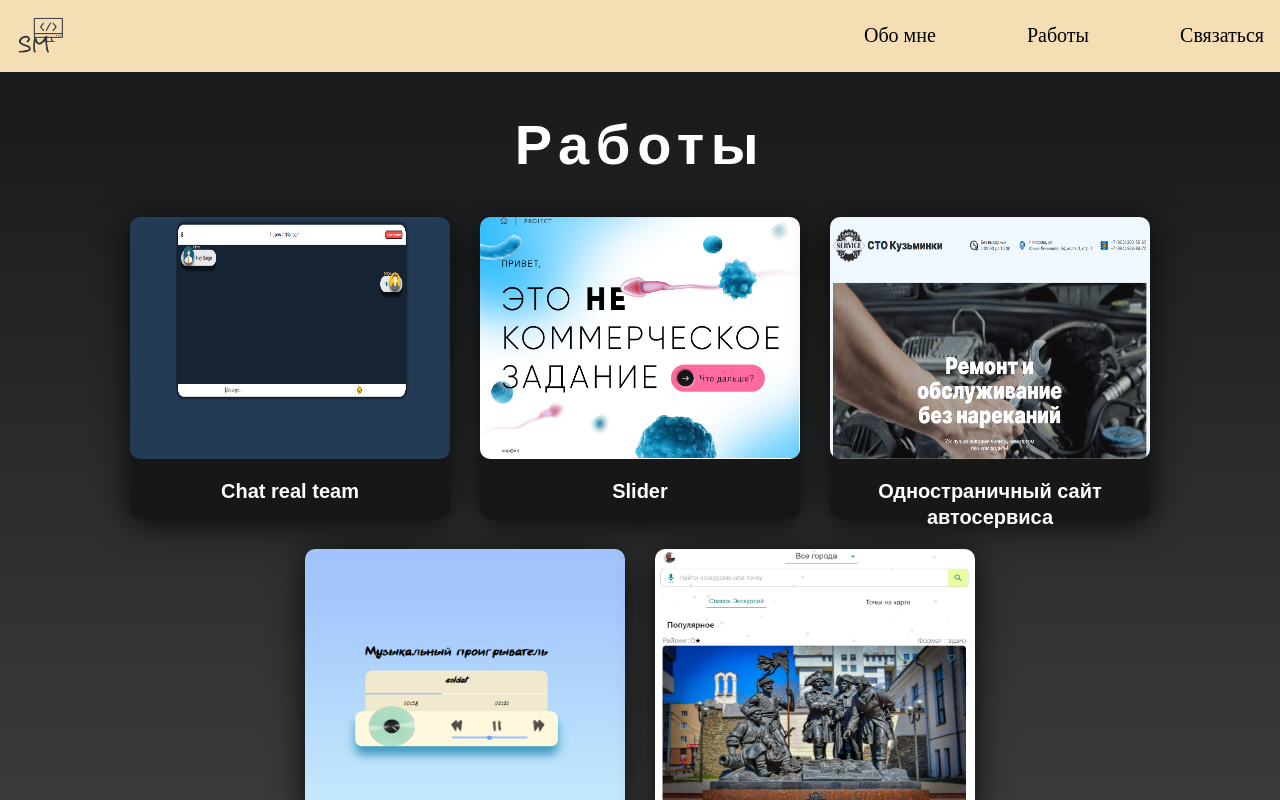
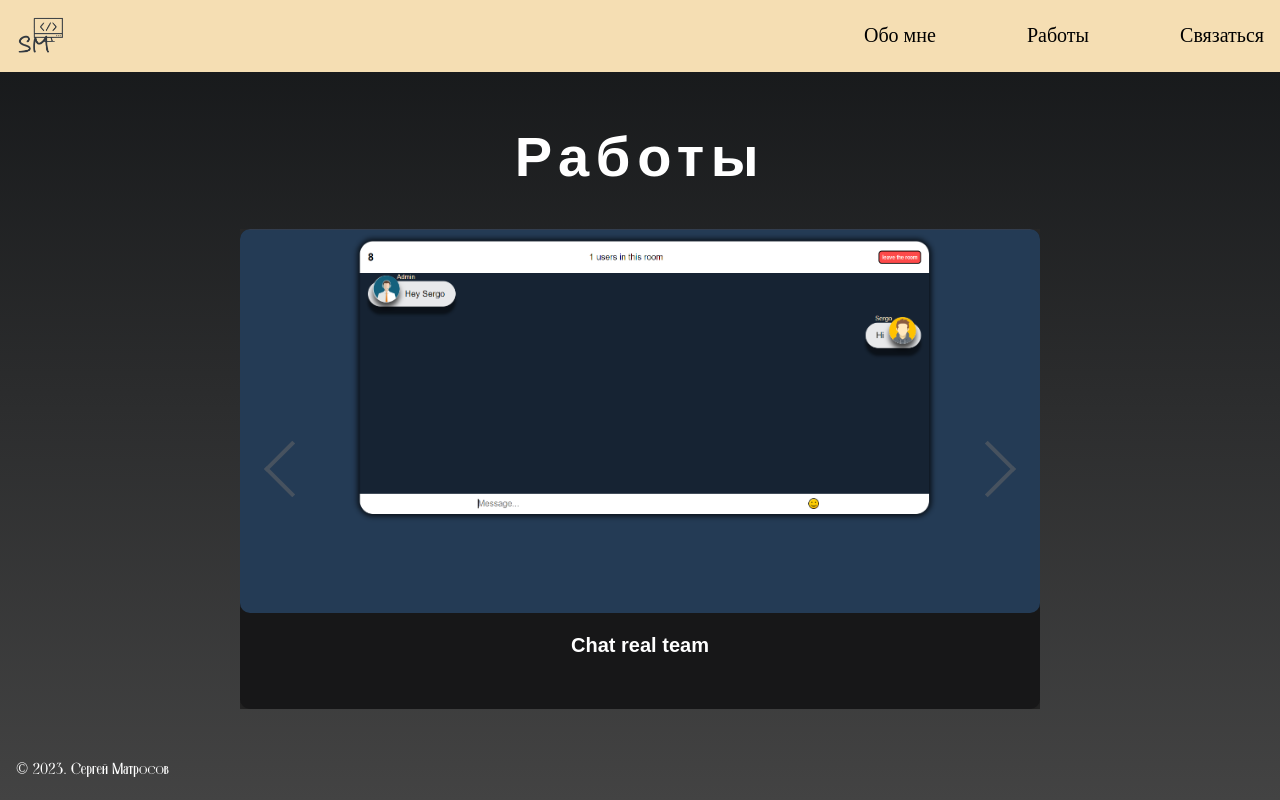
Before and after one commit to Sergynya174/portfolio, a React (Create React App) app: page /jobs in a window 1280 px wide. Shown: the top 800 px of the page. Built offline with nearby package versions, Linux system fonts and the light colour scheme; a web font is replaced by a local one.

Commit message:
добавление слайдера

```diff
--- a/package.json
+++ b/package.json
@@ -7,6 +7,7 @@
     "@testing-library/react": "^13.4.0",
     "@testing-library/user-event": "^13.5.0",
     "react": "^18.2.0",
+    "react-awesome-slider": "^4.1.0",
     "react-dom": "^18.2.0",
     "react-router-dom": "^6.6.2",
     "react-scripts": "5.0.1",
--- a/src/components/App/App.module.css
+++ b/src/components/App/App.module.css
@@ -1,7 +1,7 @@
 .App {
   font-family: "Sverdlovsk", "Museo Sans 100", sans-serif;
   box-sizing: border-box;
-  height: 100%;
+  height: 100vh;
 }
 
 @font-face {
--- a/src/components/Project/Project.js
+++ b/src/components/Project/Project.js
@@ -1,10 +1,13 @@
 import React from "react";
 import styles from "./Project.module.css";
 import { project } from "../../utils";
+import AwesomeSlider from "react-awesome-slider";
+import "react-awesome-slider/dist/styles.css";
 
 const Project = () => {
   return (
     <ul className={styles.projects}>
+      <AwesomeSlider bullets={false} mobileTouch={true}>
         {project?.map((item, index) => {
           return (
             <li className={styles.project} key={index}>
@@ -15,6 +18,7 @@ const Project = () => {
             </li>
           );
         })}
+      </AwesomeSlider>
     </ul>
   );
 };
--- a/src/components/Project/Project.module.css
+++ b/src/components/Project/Project.module.css
@@ -1,19 +1,20 @@
 .projects {
 	display: flex;
     justify-content: center;
-    flex-wrap: wrap;
-    gap: 30px;
+	gap: 2vh;
 	padding: 0;
 	margin: 0;
 	list-style-type: none;
+	height: 100%;
+	background-color: none;
 }
 
 .project {
 	background-color: #171718;
 	box-shadow: 0px 5px 35px rgba(0, 0, 0, 0.8);
 	border-radius: 10px;
-	max-width: 25vw;
-    max-height: 45vh;
+	height: 100%;
+	width: 100%;
 }
 
 .link{
@@ -30,8 +31,18 @@
 .title {
 	padding: 15px 20px 25px;
 	font-weight: 700;
-	font-size: 20px;
+	font-size: 2.5vh;
 	line-height: 1.3;
 	color: white;
 	margin: 0;
 }
+
+.slider{
+
+}
+
+@media screen and (max-width: 1150px) {
+    .title{
+        font-size: 1.7vh;
+    }
+}
--- a/src/screen/Jobs.js
+++ b/src/screen/Jobs.js
@@ -6,10 +6,10 @@ import styles from "../styles/Main.module.css";
 
 const Jobs = () => {
   return (
-    <div className={styles.sectionJob}>
+    <div className={styles.section}>
       <Header />
       <main className={styles.main}>
-        <div className={styles.containerJobs}>
+        <div className={styles.container}>
           <h2 className={styles.titleMe}>Работы</h2>
           <Project />
         </div>
--- a/src/styles/Main.module.css
+++ b/src/styles/Main.module.css
@@ -20,6 +20,7 @@
     color: white;
     box-sizing: border-box;
     background-image: linear-gradient(to top, #434343 0%, #141618 100%);
+    height: 100vh
 }
 
 .main{
@@ -37,11 +38,17 @@
     flex-direction: column;
 }
 
+.mainJob{
+    display: flex;
+    align-items: center;
+    padding: 0 2vh;
+}
+
 .container{
     text-align: center;
     border-radius: 16px;
     margin: 0 auto;
-    width: 50%;
+    width: 100vh;
 }
 
 .containerHome{
@@ -145,9 +152,6 @@
     .textMe{
         font-size: 2.5vh;
     }
-    .mainMe{
-        height: 50%;
-    }
 }
 
 @media screen and (max-width: 576px) {
@@ -163,7 +167,4 @@
         margin-top: 2vh;
         font-size: 2vh;
     }
-    .mainMe{
-        height: 50%;
-    }
 }
```
Also changed, not shown: 1 other file (tests, documents, lock files or other folders). Lines whose indentation alone changed are shown as unchanged.
